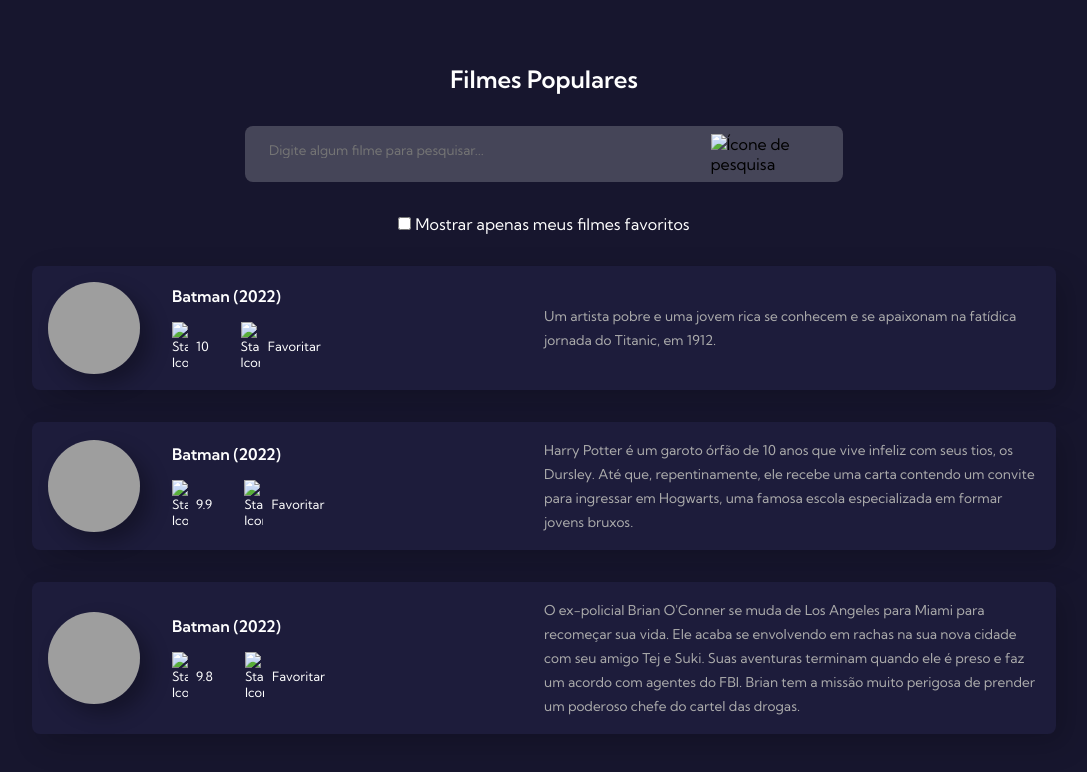
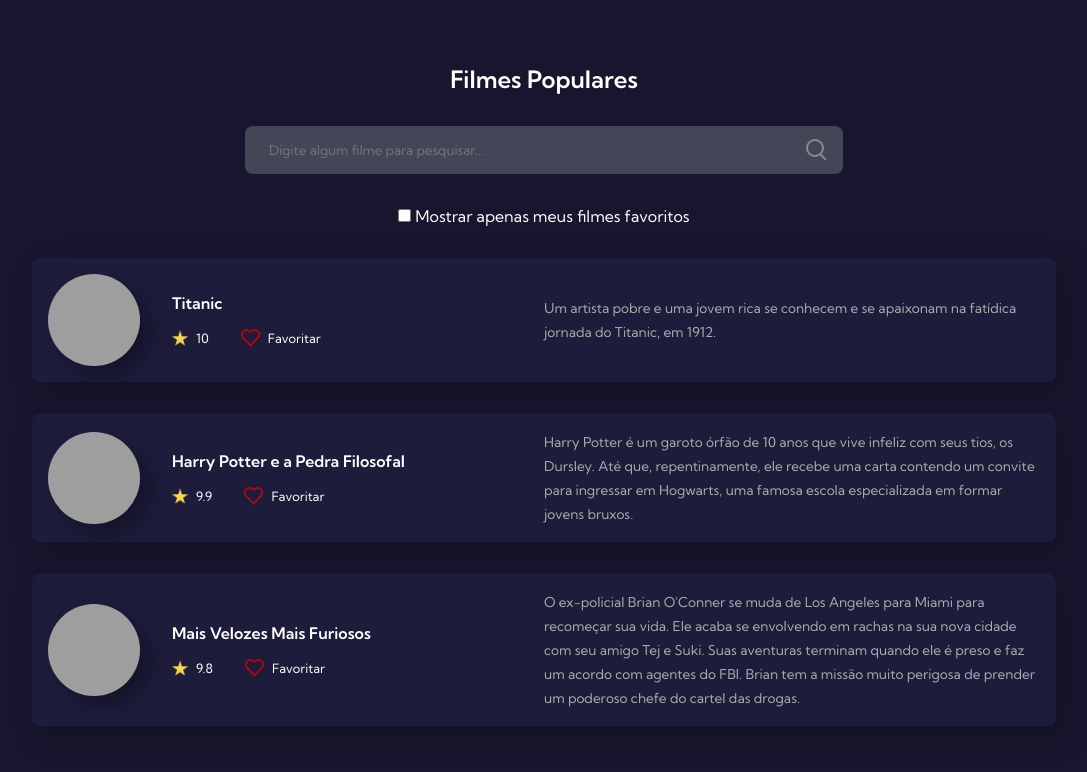
Before and after one commit to thiago93ferreira/7-Days-of-Code---GitHub-Alura, a plain HTML site: page index.html in a window 1280 px wide. Shown: the whole page, without its empty margins (96-1183 px from the left). Drawn offline with Linux system fonts and the light colour scheme; grey boxes are pictures that could not be loaded; files whose address does not match are found by name.

Commit message:
titulos e enderecos dos icones atualizados

```diff
--- a/index.html
+++ b/index.html
@@ -15,7 +15,7 @@
     <h2>Filmes Populares</h2>
     <div class="input-container">
       <input type="text" name="movie-name" id="movie-name" placeholder="Digite algum filme para pesquisar...">
-      <img src="images/search-icon.svg" alt="Ícone de pesquisa" class="searchIcon">
+      <img src="C:\Users\FX6300\Documents\GitHub\7-Days-of-Code---GitHub-Alura\7DoC GitHub\search-icon.svg" alt="Ícone de pesquisa" class="searchIcon">
     </div>
     <div class="showOnlyFavorites">
       <input type="checkbox" name="onlyFavorites" id="onlyFavorites">
@@ -28,14 +28,14 @@
             <img src="https://upload.wikimedia.org/wikipedia/pt/2/22/Titanic_poster.jpg" alt="Titanic (1997)"/>
           </div>
           <div class="movie-text">
-            <h4>Batman (2022)</h4>
+            <h4>Titanic</h4>
             <div class="rating-favorites">
               <div class="rating">
-                <img src="images/star.png" alt="Star Icon"/>
+                <img src="C:\Users\FX6300\Documents\GitHub\7-Days-of-Code---GitHub-Alura\7DoC GitHub\star.png" alt="Star Icon"/>
                 <span>10</span>
               </div>
               <div class="favorite">
-                <img src="images/heart.svg" alt="Star Icon"/>
+                <img src="C:\Users\FX6300\Documents\GitHub\7-Days-of-Code---GitHub-Alura\7DoC GitHub\heart.svg" alt="Star Icon"/>
                 <span>Favoritar</span>
               </div>
             </div>
@@ -52,14 +52,14 @@
             <img src="https://img.elo7.com.br/product/zoom/2657A44/big-poster-harry-potter-e-a-pedra-filosofal-lo03-90x60-cm-poster.jpg" alt="Harry Potter e a Pedra Filosofal (2001)"/>
           </div>
           <div class="movie-text">
-            <h4>Batman (2022)</h4>
+            <h4>Harry Potter e a Pedra Filosofal</h4>
             <div class="rating-favorites">
               <div class="rating">
-                <img src="images/star.png" alt="Star Icon"/>
+                <img src="C:\Users\FX6300\Documents\GitHub\7-Days-of-Code---GitHub-Alura\7DoC GitHub\star.png" alt="Star Icon"/>
                 <span>9.9</span>
               </div>
               <div class="favorite">
-                <img src="images/heart.svg" alt="Star Icon"/>
+                <img src="C:\Users\FX6300\Documents\GitHub\7-Days-of-Code---GitHub-Alura\7DoC GitHub\heart.svg" alt="Star Icon"/>
                 <span>Favoritar</span>
               </div>
             </div>
@@ -76,14 +76,14 @@
             <img src="https://img.elo7.com.br/product/zoom/268D913/big-poster-velozes-e-furiosos-lo02-tamanho-90x60-cm-poster-de-filme.jpg" alt="Mais Velozes Mais Furiosos (2003)"/>
           </div>
           <div class="movie-text">
-            <h4>Batman (2022)</h4>
+            <h4>Mais Velozes Mais Furiosos</h4>
             <div class="rating-favorites">
               <div class="rating">
-                <img src="images/star.png" alt="Star Icon"/>
+                <img src="C:\Users\FX6300\Documents\GitHub\7-Days-of-Code---GitHub-Alura\7DoC GitHub\star.png" alt="Star Icon"/>
                 <span>9.8</span>
               </div>
               <div class="favorite">
-                <img src="images/heart.svg" alt="Star Icon"/>
+                <img src="C:\Users\FX6300\Documents\GitHub\7-Days-of-Code---GitHub-Alura\7DoC GitHub\heart.svg" alt="Star Icon"/>
                 <span>Favoritar</span>
               </div>
             </div>
```
